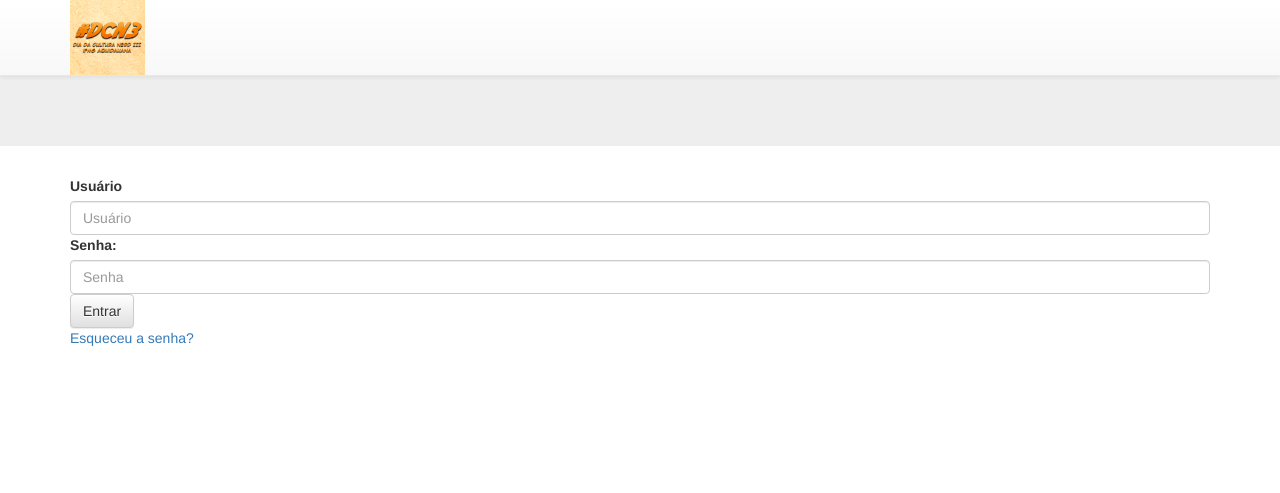
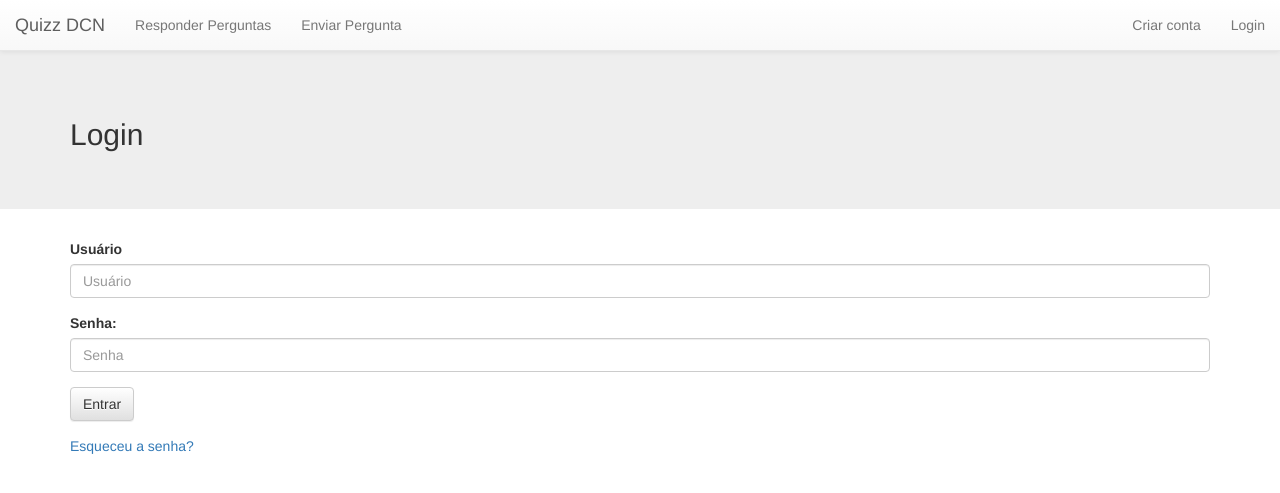
Before and after one commit to vss-moraes/dcn_quizz, a Django app: page /cadastro/login/ in a window 1280 px wide. Shown: the top 493 px of the page. Run offline with Django 3.2, Linux system fonts and the light colour scheme; some libraries are stand-ins or nearby versions.

Commit message:
Pagina inicial e de login adicionadas.

```diff
--- a/dcn_quizz/urls.py
+++ b/dcn_quizz/urls.py
@@ -15,11 +15,13 @@ Including another URLconf
 """
 from django.conf.urls import url, include
 from django.contrib import admin
-from quizz.views import get_pergunta, new_categoria
+from quizz.views import get_pergunta, nova_categoria, novo_usuario, index
 
 urlpatterns = [
     url(r'^admin/', admin.site.urls),
+    url(r'^$', index),
     url(r'^pergunta/', get_pergunta),
-    url(r'^categoria/', new_categoria),
+    url(r'^categoria/', nova_categoria),
     url(r'^cadastro/', include('django.contrib.auth.urls')),
+    url(r'^cadastro/novo/', novo_usuario),
 ]
--- a/quizz/templates/base.html
+++ b/quizz/templates/base.html
@@ -28,13 +28,31 @@
         <!--[if lt IE 8]>
             <p class="browserupgrade">You are using an <strong>outdated</strong> browser. Please <a href="http://browsehappy.com/">upgrade your browser</a> to improve your experience.</p>
         <![endif]-->
-        <nav class="navbar navbar-default navbar-fixed-top" role="navigation">
-          <div class="container">
+        <nav class="navbar navbar-default navbar-fixed-top">
+          <div class="container-fluid">
+            <!-- Brand and toggle get grouped for better mobile display -->
             <div class="navbar-header">
-              <img src="{% static 'img/dcn3.png' %}" width="75px" alt="DCN3">
-              <!-- <a class="navbar-brand" href="#">Quizz DCN</a> -->
+              <button type="button" class="navbar-toggle collapsed" data-toggle="collapse" data-target="#bs-example-navbar-collapse-1" aria-expanded="false">
+                <span class="sr-only">Toggle navigation</span>
+                <span class="icon-bar"></span>
+                <span class="icon-bar"></span>
+                <span class="icon-bar"></span>
+              </button>
+              <a class="navbar-brand" href="#">Quizz DCN</a>
             </div>
-          </div>
+
+            <!-- Collect the nav links, forms, and other content for toggling -->
+            <div class="collapse navbar-collapse" id="bs-example-navbar-collapse-1">
+              <ul class="nav navbar-nav navbar-left">
+                <li><a href="#">Responder Perguntas</a></li>
+                <li><a href="/pergunta">Enviar Pergunta</a></li>
+              </ul>
+              <ul class="nav navbar-nav navbar-right">
+                <li><a href="/cadastro/novo">Criar conta</a></li>
+                <li><a href="/cadastro/login">Login</a></li>
+              </ul>
+            </div><!-- /.navbar-collapse -->
+          </div><!-- /.container-fluid -->
         </nav>
 
         {% block content %}
--- a/quizz/templates/registration/login.html
+++ b/quizz/templates/registration/login.html
@@ -1,7 +1,11 @@
 {% extends "base.html" %}
 
 {% block content %}
-<div class="jumbotron"></div>
+<div class="jumbotron">
+    <div class="container">
+        <h2>Login</h2>
+    </div>
+</div>
 <div class="container">
     {% if form.errors %}
     <p class="danger">Login ou senha incorretos. Tente novamente.</p>
@@ -18,15 +22,15 @@
 
     <form method="post" action="{% url 'login' %}">
         {% csrf_token %}
-        <div class="form-row">
+        <div class="form-group">
             <label for="username">Usuário</label>
             <input type="text" class="form-control" id="username" name="username" placeholder="Usuário">
         </div>
-        <div class="form-row">
+        <div class="form-group">
             <label for="password">Senha:</label>
             <input type="password" class="form-control" id="password" name="password" placeholder="Senha">
         </div>
-        <div>
+        <div class="form-group">
           <input type="submit" value="Entrar" class="btn btn-default"/>
           <input type="hidden" name="next" value="{{ next }}" />
         </div>
```
Also changed, not shown: quizz/templates/index.html (added, +9 -0 lines), quizz/views.py (+11 -3 lines), quizz/static/img/dcn.jpg (added).
